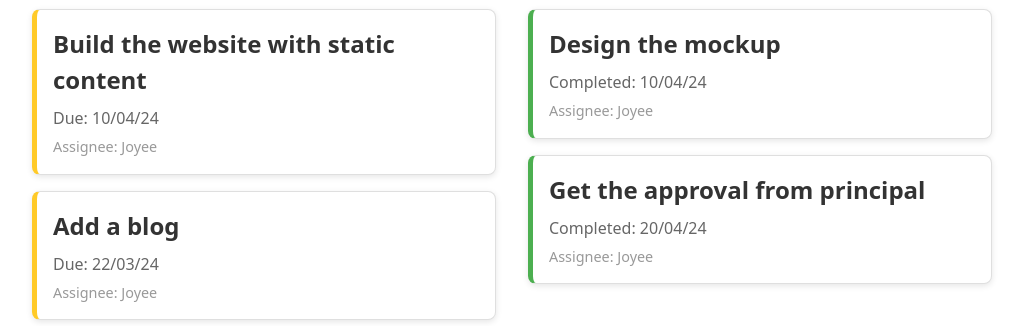
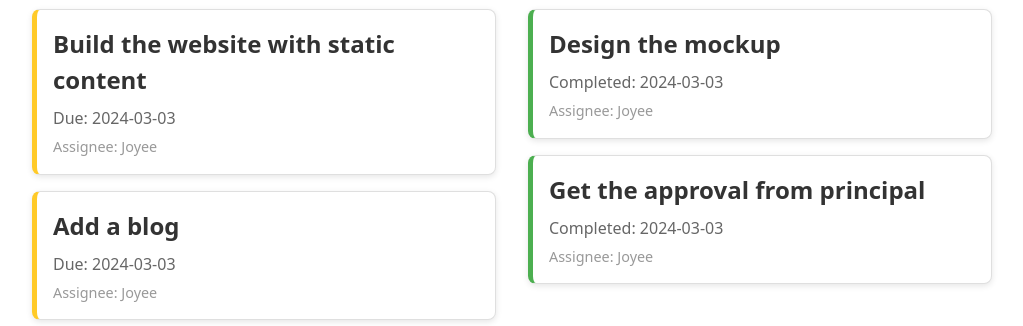
Before and after one commit to Joyee2004/wd301, a React (Vite) app in the folder hello-react/: page / in a window 1280 px wide. Shown: the part 191-517 px from the top of the page, without its empty margins (128-1151 px from the left). Built offline with nearby package versions, Linux system fonts and the light colour scheme.

Commit message:
changed completed and duedate variables data type to Date

```diff
--- a/hello-react/src/App.tsx
+++ b/hello-react/src/App.tsx
@@ -4,8 +4,8 @@ import TaskCard from './TaskCard';
 
 interface Task {
   title: string;
-  dueDate?: string;
-  completedAtTime?: string;
+  dueDate?: Date;
+  completedAtTime?: Date;
   assigneeName: string;
   card: string;
 }
@@ -14,25 +14,25 @@ const App: React.FC = () => {
   const [tasks, setTasks] = useState<Task[]>([
     {
       title: 'Build the website with static content',
-      dueDate: '10/04/24',
+      dueDate: new Date("2024-03-03"),
       assigneeName: 'Joyee',
       card: 'pending',
     },
     {
       title: 'Add a blog',
-      dueDate: '22/03/24',
+      dueDate: new Date("2024-03-03"),
       assigneeName: 'Joyee',
       card: 'pending',
     },
     {
       title: 'Design the mockup',
-      completedAtTime: '10/04/24',
+      completedAtTime: new Date("2024-03-03"),
       assigneeName: 'Joyee',
       card: 'done',
     },
     {
       title: 'Get the approval from principal',
-      completedAtTime: '20/04/24',
+      completedAtTime: new Date("2024-03-03"),
       assigneeName: 'Joyee',
       card: 'done',
     },
@@ -41,7 +41,7 @@ const App: React.FC = () => {
   const addNewTask = () => {
     const newTask: Task = {
       title: 'New Task Title',
-      dueDate: 'TBD',
+      dueDate:new Date(""),
       assigneeName: 'New Assignee',
       card: 'pending',
     };
--- a/hello-react/src/TaskCard.tsx
+++ b/hello-react/src/TaskCard.tsx
@@ -1,23 +1,21 @@
+
 import React from 'react';
 import './TaskCard.css';
-
 interface TaskCardProps {
   card: string;
   title: string;
-  dueDate?: string;
-  completedAtTime?: string;
+  dueDate?: Date;
+  completedAtTime?: Date;
   assigneeName: string;
 }
-
 const TaskCard: React.FC<TaskCardProps> = ({ card, title, dueDate, completedAtTime, assigneeName }) => {
   return (
     <div className={`TaskItem ${card === 'pending' ? 'pending' : 'completed'}`}>
       <h3 className="title">{title}</h3>
-      {dueDate && <p className="status">Due: {dueDate}</p>}
-      {completedAtTime && <p className="status">Completed: {completedAtTime}</p>}
+      {dueDate && <p className="status">Due: {dueDate.toLocaleDateString("en-CA")}</p>}
+      {completedAtTime && <p className="status">Completed: {completedAtTime.toLocaleDateString("en-CA")}</p>}
       <p className="assignee">Assignee: {assigneeName}</p>
     </div>
   );
 };
-
 export default TaskCard;
```
